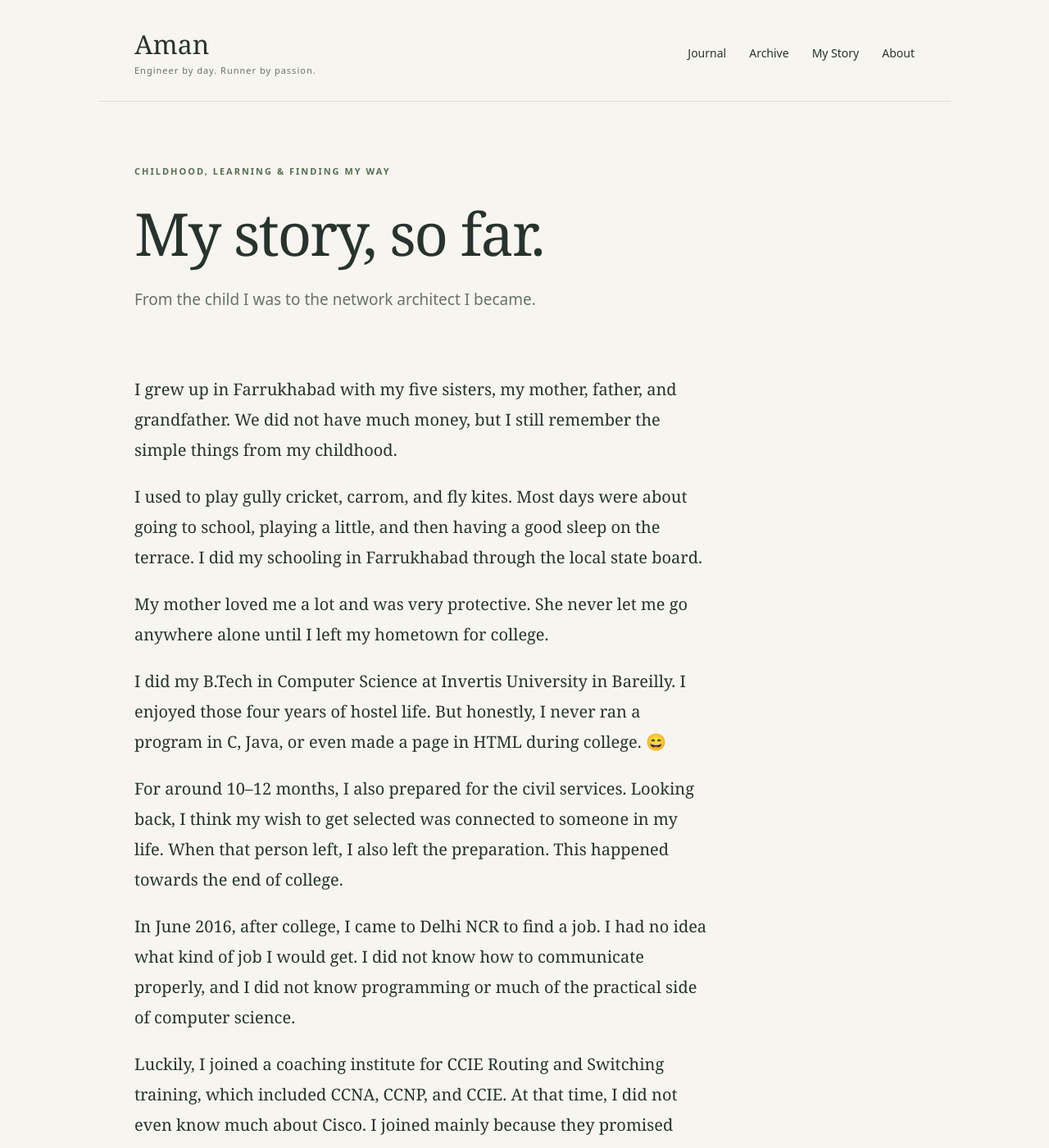
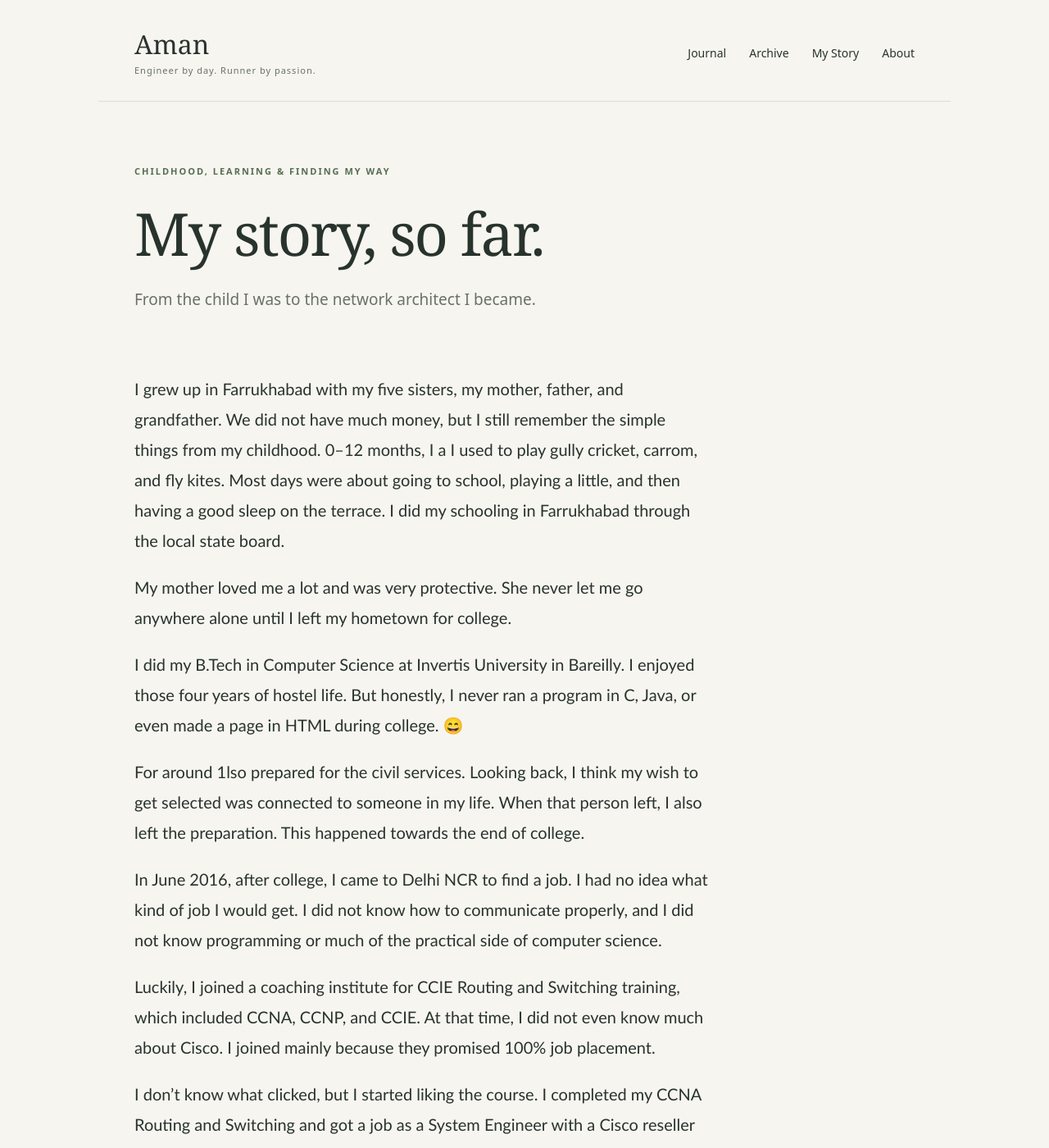
Before and after one commit to amansaxena181995/Aman-Life-Archive, a Jekyll site: the page built from my-story.md, in a window 1280 px wide and 1400 px high. Shown: the whole window at 82% size. Built offline with Jekyll 4.4.1, drawn with Linux system fonts in a browser that asks for light colours.

Commit message:
Update my-story.md

```diff
--- a/my-story.md
+++ b/my-story.md
@@ -5,17 +5,17 @@ permalink: /my-story/
 ---
 <section class="page-heading"><p class="eyebrow">CHILDHOOD, LEARNING & FINDING MY WAY</p><h1>My story, so far.</h1><p>From the child I was to the network architect I became.</p></section>
 
-<div class="prose" markdown="1">
+<div class="prose" markdown="1" style="font-family: Calibri, 'Segoe UI', Arial, sans-serif;">
 
 I grew up in Farrukhabad with my five sisters, my mother, father, and grandfather. We did not have much money, but I still remember the simple things from my childhood.
-
+0–12 months, I a
 I used to play gully cricket, carrom, and fly kites. Most days were about going to school, playing a little, and then having a good sleep on the terrace. I did my schooling in Farrukhabad through the local state board.
 
 My mother loved me a lot and was very protective. She never let me go anywhere alone until I left my hometown for college.
 
 I did my B.Tech in Computer Science at Invertis University in Bareilly. I enjoyed those four years of hostel life. But honestly, I never ran a program in C, Java, or even made a page in HTML during college. 😄
 
-For around 10–12 months, I also prepared for the civil services. Looking back, I think my wish to get selected was connected to someone in my life. When that person left, I also left the preparation. This happened towards the end of college.
+For around 1lso prepared for the civil services. Looking back, I think my wish to get selected was connected to someone in my life. When that person left, I also left the preparation. This happened towards the end of college.
 
 In June 2016, after college, I came to Delhi NCR to find a job. I had no idea what kind of job I would get. I did not know how to communicate properly, and I did not know programming or much of the practical side of computer science.
 
```
